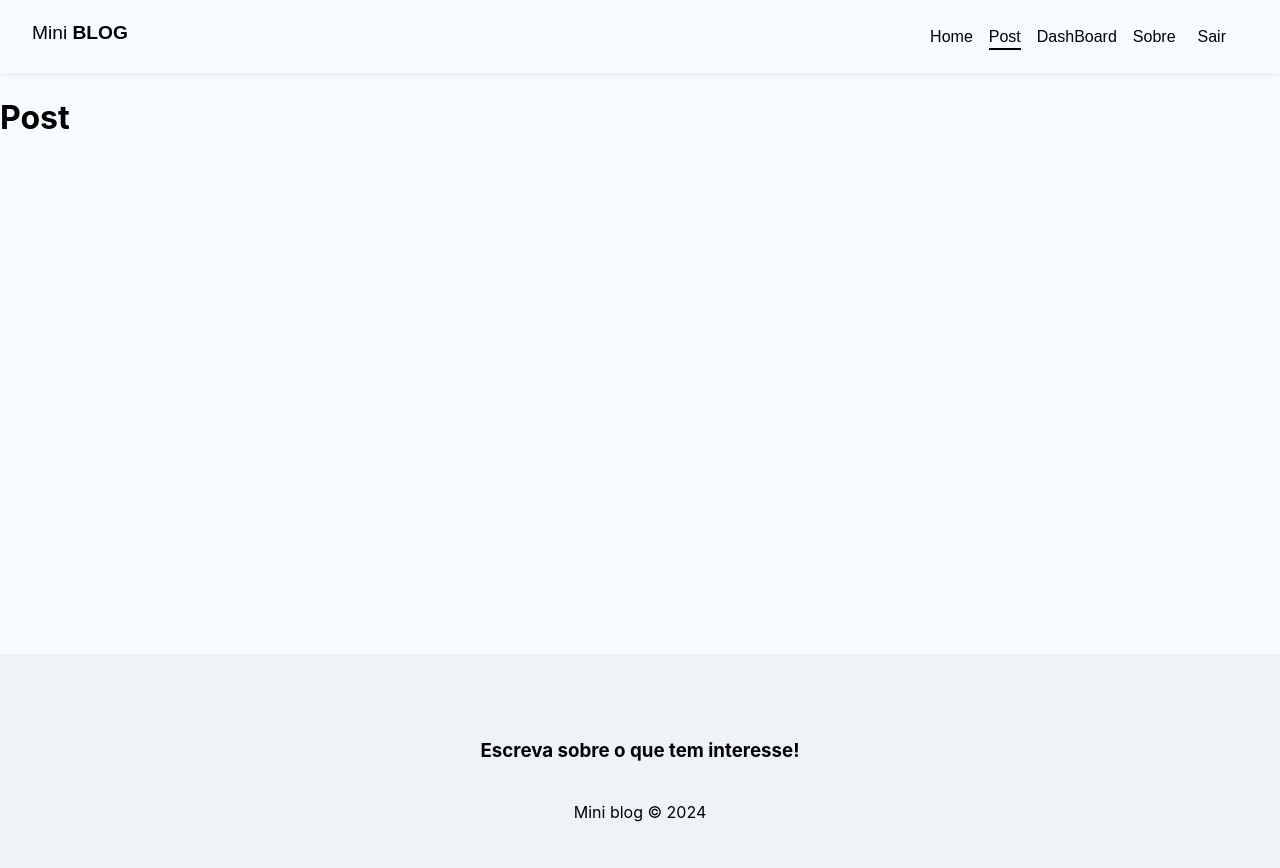
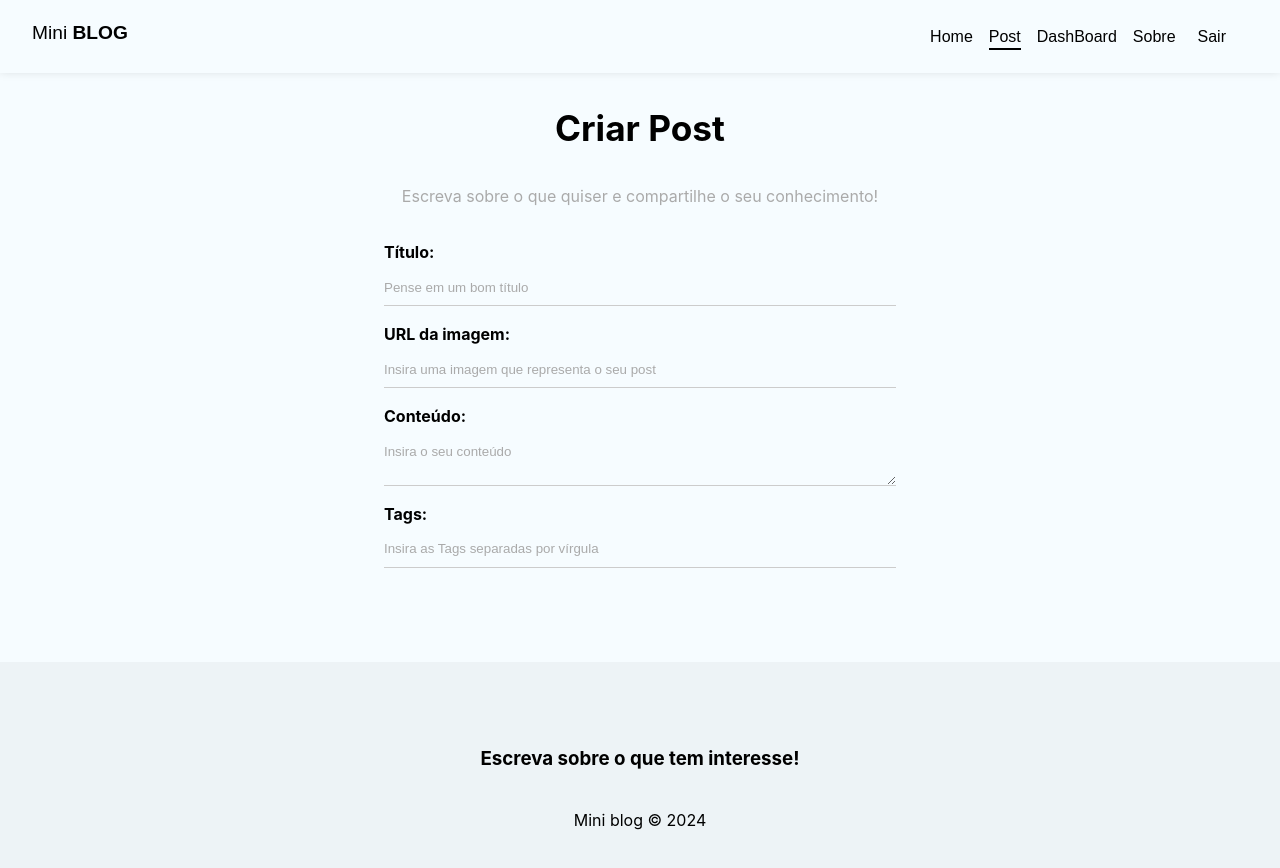
Before and after one commit to Dayanapnf/MiniBlog, a React (Vite) app in the folder MiniBlog/: page /posts/creat in a window 1280 px wide. Shown: the top 868 px of the page. Built offline with nearby package versions, Linux system fonts and the light colour scheme; no server answers; sample sign-in values are in the browser's storage.

Commit message:
body creat post

```diff
--- a/MiniBlog/src/pages/CreatPost/CreatPost.jsx
+++ b/MiniBlog/src/pages/CreatPost/CreatPost.jsx
@@ -1,9 +1,71 @@
+import { useNavigate } from 'react-router-dom';
 import styles from './CreatPost.module.css';
+import { useAuthValue } from '../../Context/AuthContext';
+import { useState } from 'react';
 
 const CreatPost = () => {
+  const [title, setTitle] = useState('');
+  const [image, setImage] = useState('');
+  const [body, setBody] = useState('');
+  const [tags, setTags] = useState([]);
+  const [fomrError, setFormError] = useState('');
+
+  const handleSubmit = (e) => {
+    e.preventDefault();
+  };
   return (
-    <div>
-      <h1>Post</h1>
+    <div className={styles.creat_post}>
+      <h2>Criar Post</h2>
+      <p>Escreva sobre o que quiser e compartilhe o seu conhecimento!</p>
+      <form>
+        <label>
+          <span>Título:</span>
+          <input
+            type="text"
+            name="title"
+            required
+            placeholder="Pense em um bom título"
+            onChange={(e) => setTitle(e.target.value)}
+            value={title}
+          />
+        </label>
+        <label>
+          <span>URL da imagem:</span>
+          <input
+            type="text"
+            name="image"
+            required
+            placeholder="Insira uma imagem que representa o seu post"
+            onChange={(e) => setImage(e.target.value)}
+            value={image}
+          />
+        </label>
+        <label>
+          <span>Conteúdo:</span>
+          <textarea
+            name="body"
+            required
+            placeholder="Insira o seu conteúdo"
+            onChange={(e) => setBody(e.target.value)}
+            value={body}
+          ></textarea>
+        </label>
+        <label>
+          <span>Tags:</span>
+          <input
+            type="text"
+            name="tags"
+            required
+            placeholder="Insira as Tags separadas por vírgula"
+            onChange={(e) => setTags(e.target.value)}
+            value={tags}
+          />
+        </label>
+        {/* <button className="btn" type="submit" disabled={loading}>
+          {loading ? 'Aguarde...' : 'Enviar'}
+        </button>
+        {error && <p className="error">{error}</p>} */}
+      </form>
     </div>
   );
 };
--- a/MiniBlog/src/pages/CreatPost/CreatPost.module.css
+++ b/MiniBlog/src/pages/CreatPost/CreatPost.module.css
@@ -0,0 +1,10 @@
+.creat_post{
+  text-align: center;
+}
+.creat_post h2{
+  font-size: 2.2em;
+}
+.creat_post p {
+  color: #aaa;
+  margin-bottom: 2em;
+}
```
